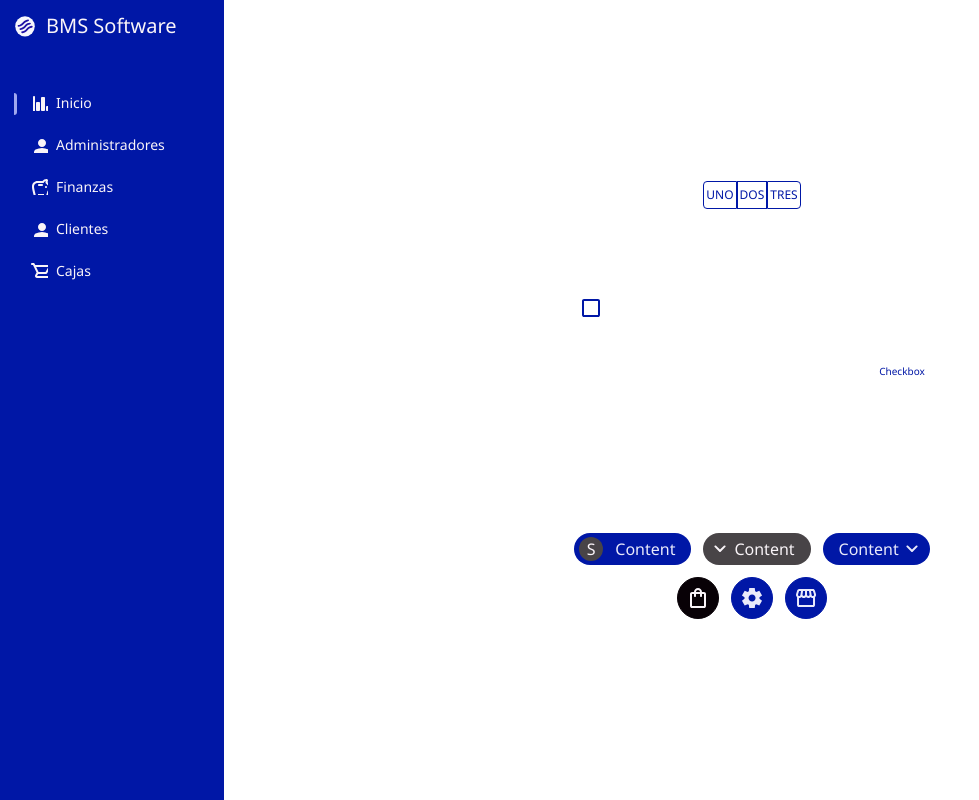
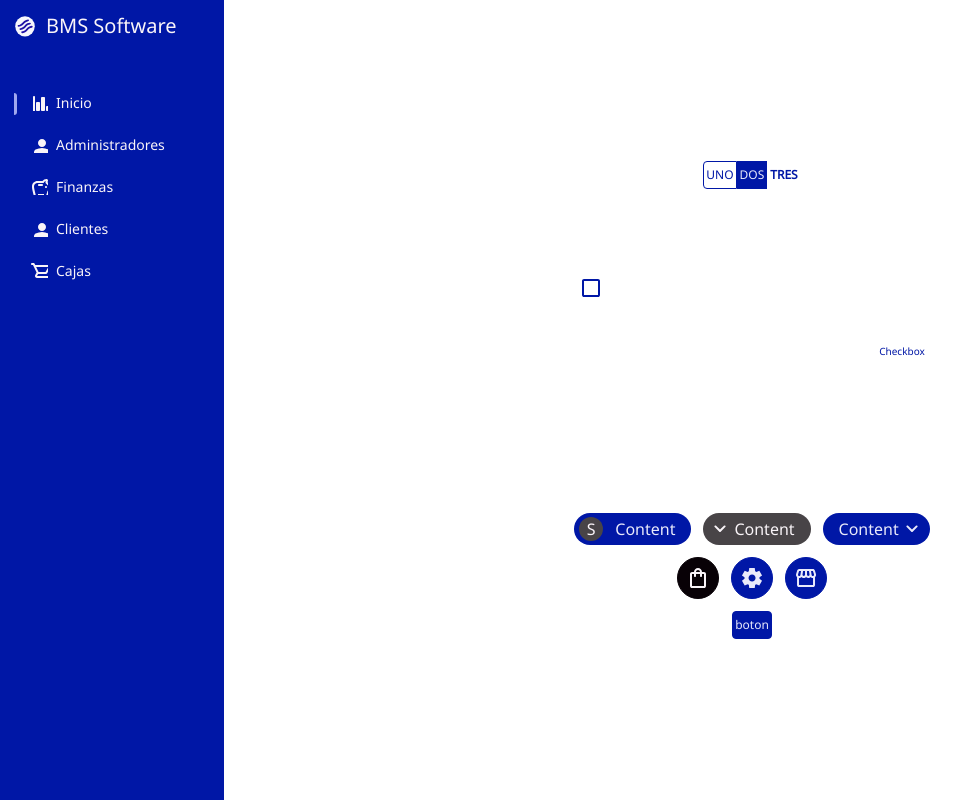
Before and after one commit to LucasDDL/BotonReutilizable, a Next.js app: page /theme/button-group in a window 1280 px wide. Shown: the whole page, without its empty margins (0-979 px from the left). Built offline with nearby package versions, Linux system fonts and the light colour scheme.

Commit message:
ToggleButton solo el html

```diff
--- a/src/app/globals.css
+++ b/src/app/globals.css
@@ -66,7 +66,7 @@
       @apply bg-primary border-primary text-primary-50 hover:bg-primary-700 hover:border-primary-700 disabled:bg-neutral-300 disabled:text-neutral-500 disabled:border-neutral-300;
 
       &.btn-outlined {
-        @apply bg-transparent text-primary hover:bg-primary-200;
+        @apply bg-transparent text-primary hover:bg-primary-200 active:bg-primary-400 active:text-primary-100;
       }
 
       &.btn-text{
--- a/src/app/theme/button-group/page.tsx
+++ b/src/app/theme/button-group/page.tsx
@@ -1,4 +1,4 @@
-import { Button, ButtonGroup, Checkbox, IconButton } from "@/components";
+import { Button, ButtonGroup, Checkbox, IconButton, ToggleButton } from "@/components";
 import { Chip } from "@/components";
 import { Avatar } from "@/components/Avatar";
 import { ArrowDown, Settings, ShoppingBagOutline, StoreFontOutline } from "@/icons/components";
@@ -8,8 +8,8 @@ export default function ButtonGroupTest() {
     <div className="flex flex-col gap-3 justify-center items-center min-h-screen">
       <ButtonGroup>
         <Button variant="outlined">UNO</Button>
-        <Button variant="outlined">DOS</Button>
-        <Button variant="outlined">TRES</Button>
+        <Button variant="contained">DOS</Button>
+        <Button variant="text">TRES</Button>
       </ButtonGroup>
       <Checkbox label="Checkbox" />
       <div className="flex gap-3">
@@ -28,6 +28,9 @@ export default function ButtonGroupTest() {
           <StoreFontOutline />
         </IconButton>
       </div>
+      <ToggleButton>
+        <Button>boton</Button>
+      </ToggleButton>
     </div>
   )
 }
--- /dev/null
+++ b/src/components/ToggleButton/ToggleButton.tsx
@@ -0,0 +1,23 @@
+import { PropsWithChildren, ReactNode } from "react"
+import { ButtonGroup } from "../ButtonGroup"
+
+export type ToggleButtonProps = PropsWithChildren & {
+
+  size?: 'lg' | 'md' | 'sm'
+  variant?: 'contained' | 'outlined' | 'text'
+  color?: 'primary' | 'neutral'
+  className?: string
+  direction?: 'horizontal' | 'vertical'
+  children: ReactNode
+}
+
+export const ToggleButton = (props: ToggleButtonProps) => {
+  const { children, variant = 'contained', size = 'sm', color = 'primary', className, direction = 'horizontal' } = props
+
+
+  return (
+    <ButtonGroup variant={variant} size={size} color={color} className={className} direction={direction}>
+      {children}
+    </ButtonGroup>
+  )
+}
--- /dev/null
+++ b/src/components/ToggleButton/index.ts
@@ -0,0 +1 @@
+export * from './ToggleButton'
--- a/src/components/index.ts
+++ b/src/components/index.ts
@@ -8,3 +8,4 @@ export * from './Checkbox'
 export * from './Chip'
 export * from './Avatar'
 export * from './IconButton'
+export * from './ToggleButton'
```
Also changed, not shown: src/components/ButtonGroup/ButtonGroup.tsx (+5 -5 lines).
